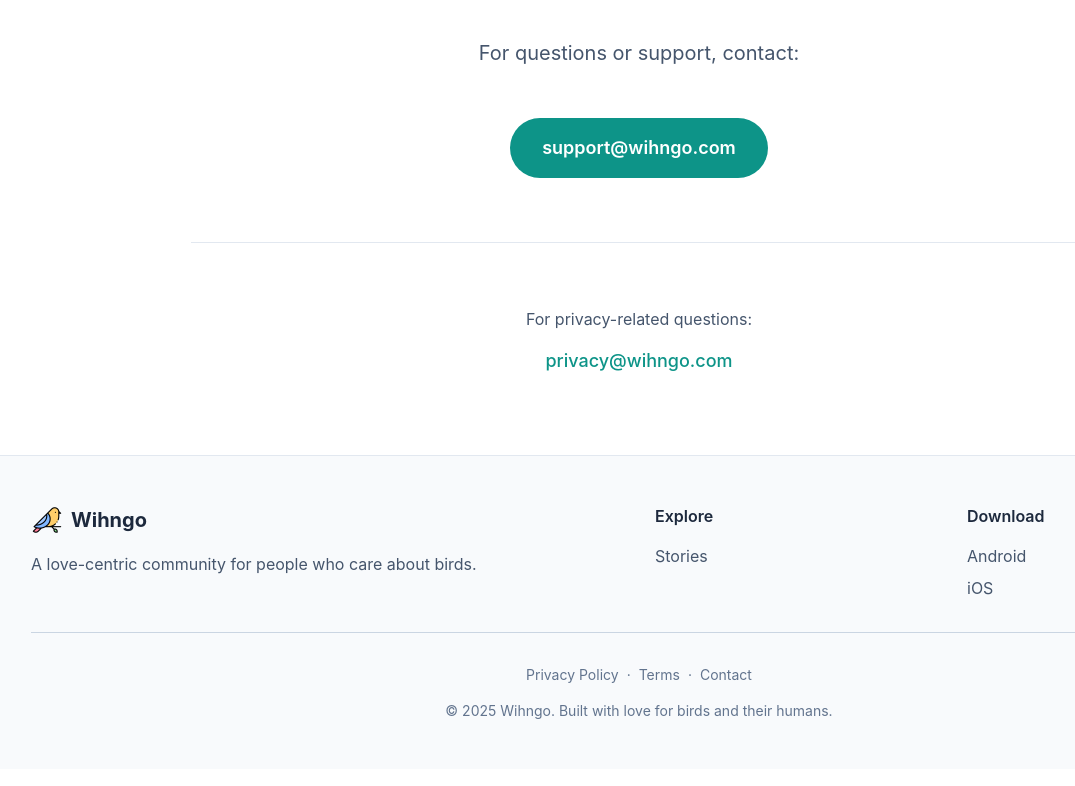
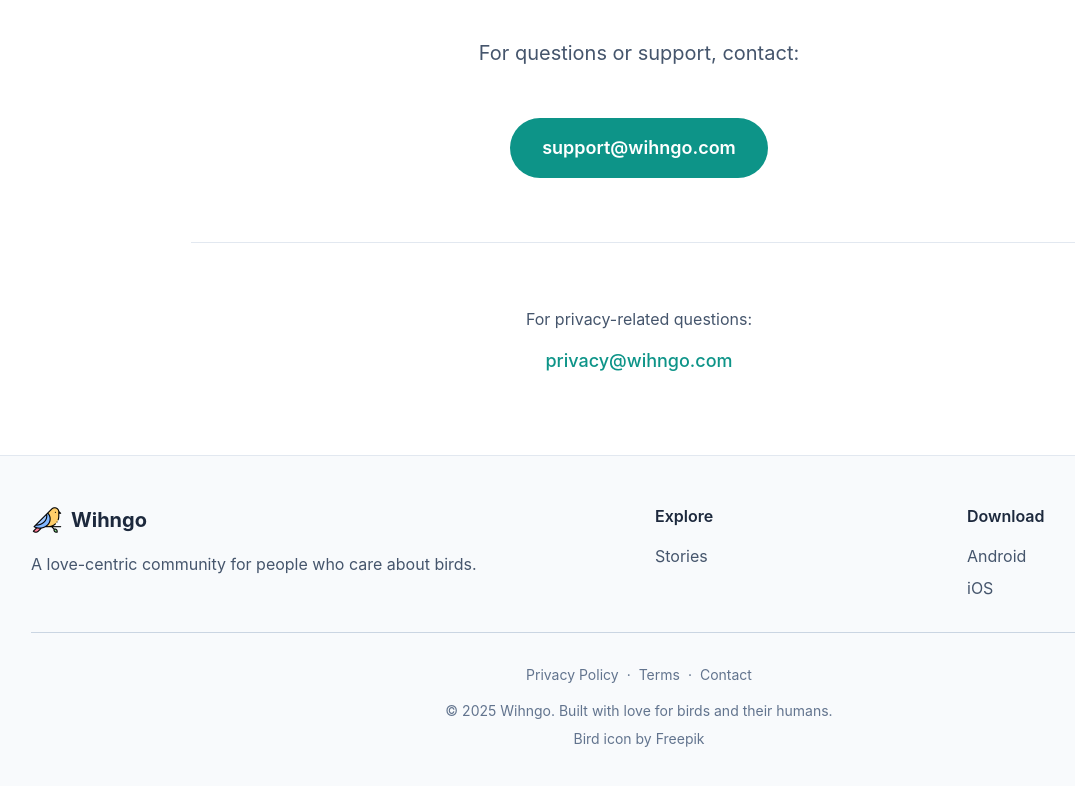
Before and after one commit to fullstackragab/wihngo-web, a Next.js app: page /en/contact in a window 1280 px wide. Shown: the part 272-1058 px from the top of the page, without its empty margins (1-1076 px from the left). Built offline with nearby package versions, Linux system fonts and the light colour scheme.

Commit message:
feat: add attribution for bird icon by Freepik in footer

```diff
--- a/components/Footer.tsx
+++ b/components/Footer.tsx
@@ -88,6 +88,16 @@ export default function Footer() {
           <p>
             &copy; {new Date().getFullYear()} {t("copyright")}
           </p>
+          <p className="mt-2">
+            <a
+              href="https://www.freepik.com/icon/bird_3069186"
+              target="_blank"
+              rel="noopener noreferrer"
+              className="hover:text-teal-600 transition-colors"
+            >
+              Bird icon by Freepik
+            </a>
+          </p>
         </div>
       </div>
     </footer>
```
